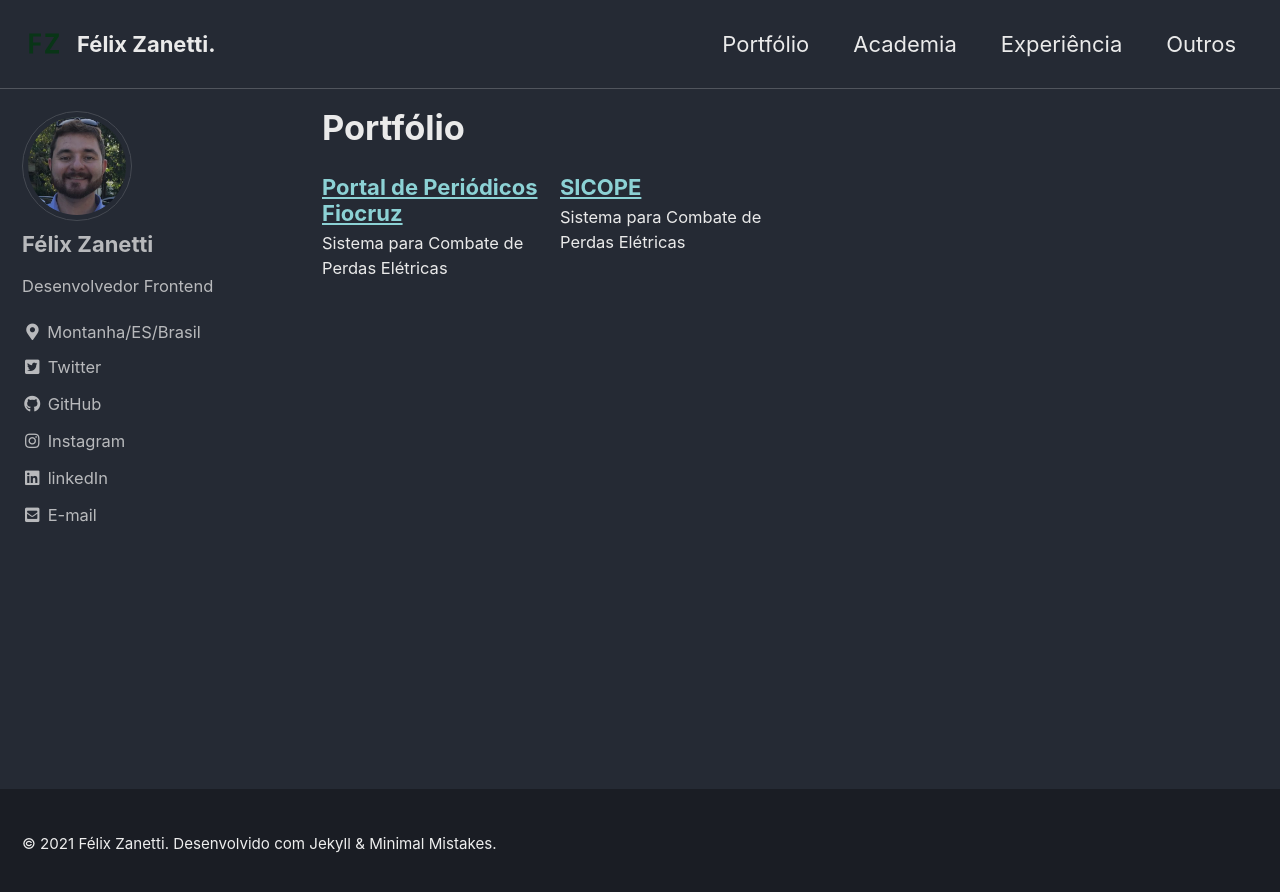
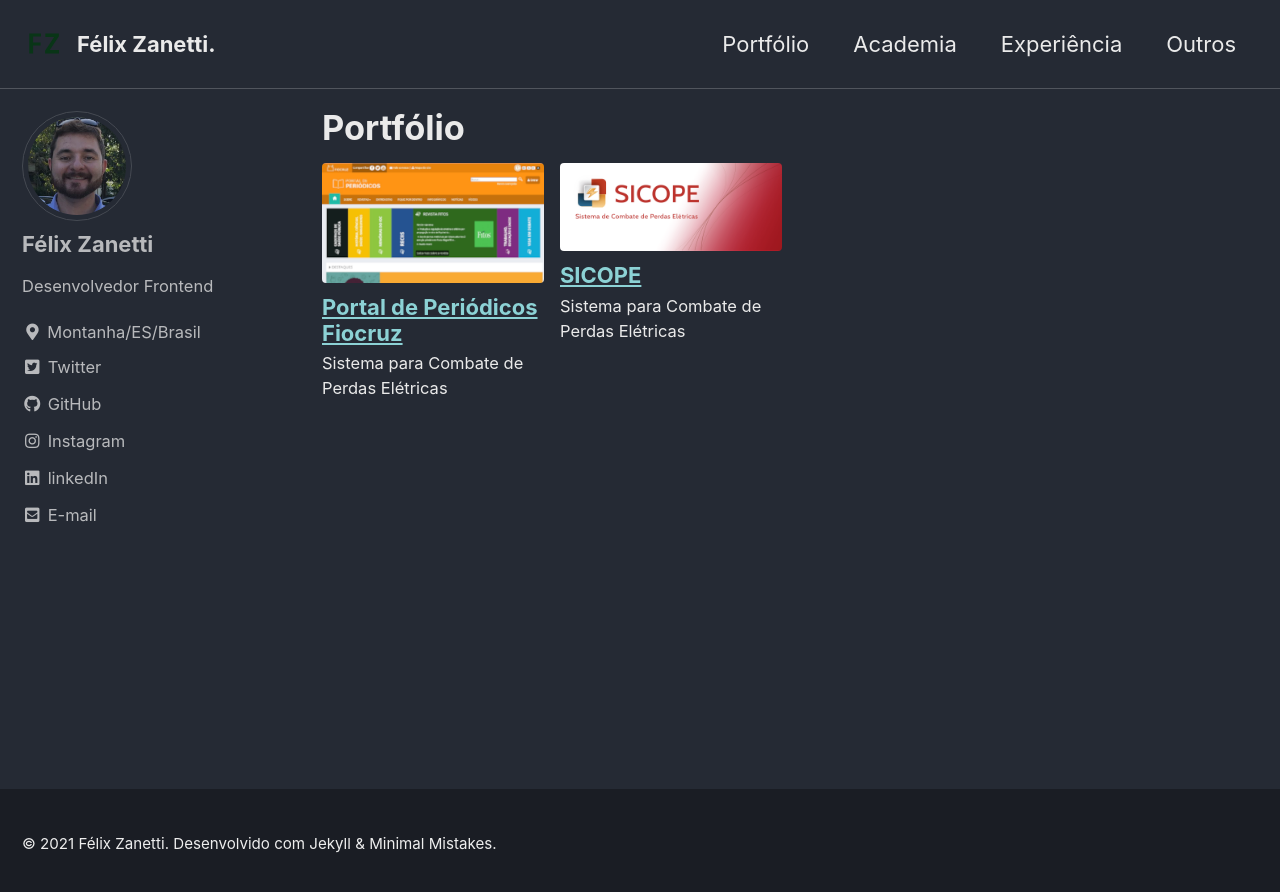
Before and after one commit to feluzan/feluzan.github.io, a Jekyll site: the page built from _pages/portfolio-archive.html, in a window 1280 px wide. Shown: the top 892 px of the page. Built offline with Jekyll 4.4.1, drawn with Linux system fonts in a browser that asks for light colours; cached includes are drawn as plain includes.

Commit message:
no message

```diff
--- a/_portfolio/SICOPE.html
+++ b/_portfolio/SICOPE.html
@@ -2,8 +2,8 @@
 title: "SICOPE"
 excerpt: "Sistema para Combate de Perdas Elétricas"
 header:
-  image: /assets/images/portfolio/sicope_splash.png
-  <!-- teaser: /assets/images/portfolio/sicope_splash.png -->
+  teaser: /assets/images/portfolio/sicope_splash.png
+  <!-- image: /assets/images/portfolio/sicope_splash.png -->
 sidebar:
   - title: "Empresa"
     text: "NINFA/UFES"
--- a/_portfolio/periodicos-fiocruz.html
+++ b/_portfolio/periodicos-fiocruz.html
@@ -2,8 +2,8 @@
 title: "Portal de Periódicos Fiocruz"
 excerpt: "Sistema para Combate de Perdas Elétricas"
 header:
-  image: /assets/images/portfolio/fiocruz_thumb.png
-  <!-- teaser: /assets/images/portfolio/fiocruz_screenshot.png -->
+  teaser: /assets/images/portfolio/fiocruz_thumb.png
+  <!-- image: /assets/images/portfolio/fiocruz_screenshot.png -->
 sidebar:
   - title: "Empresa"
     text: "Infobase"
```
